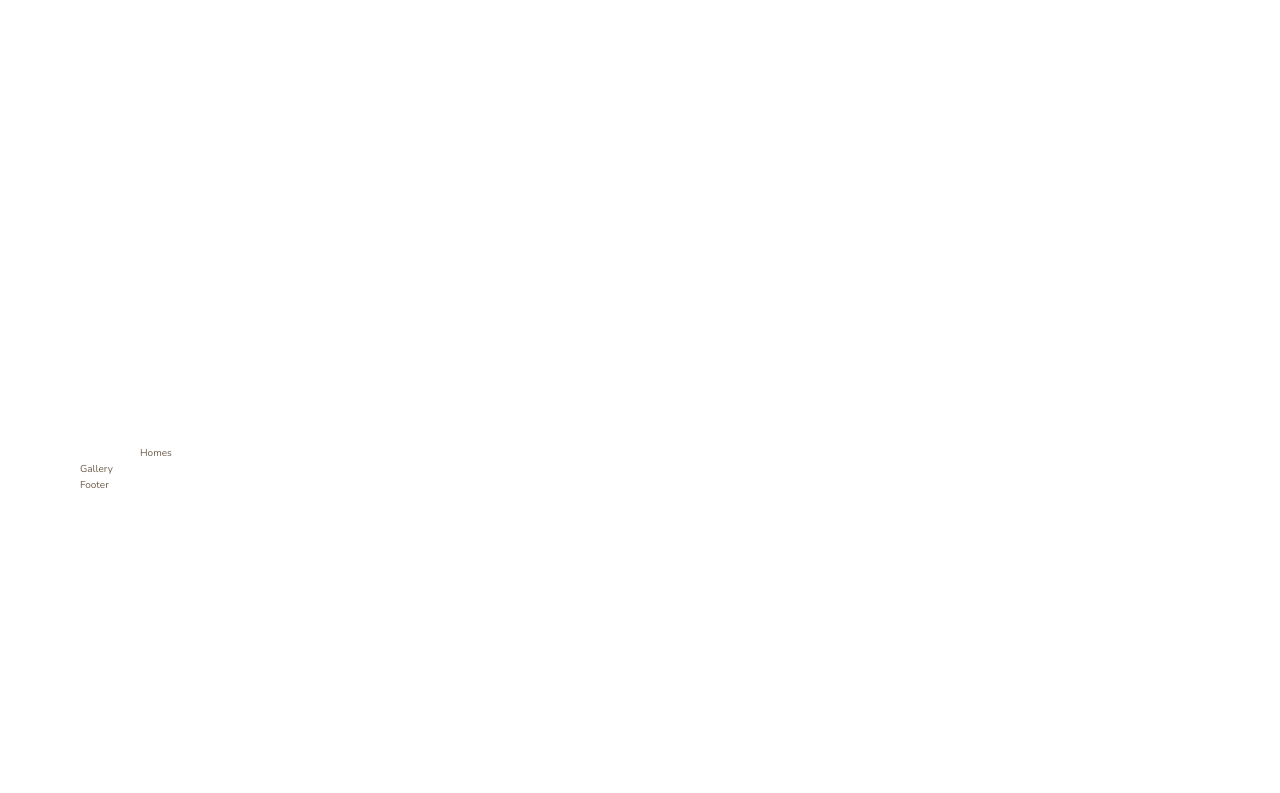
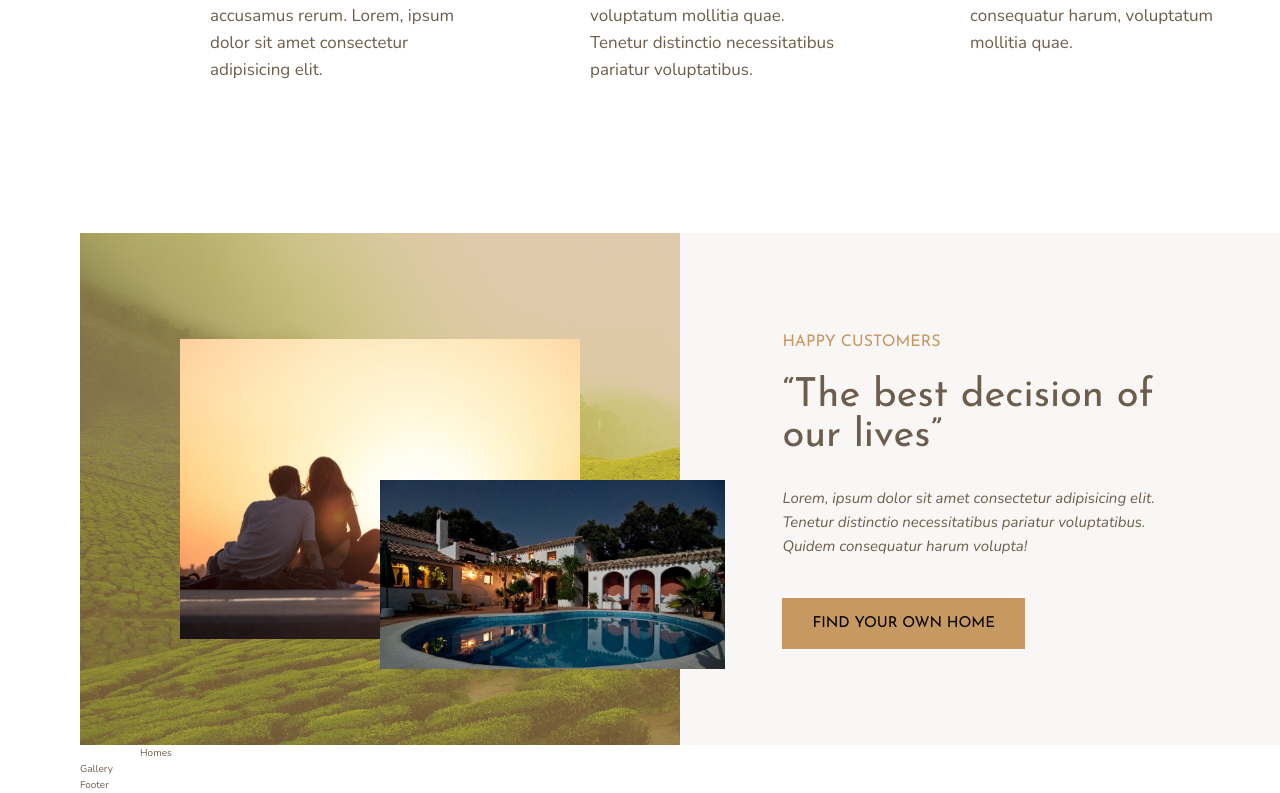
Before and after one commit to mohammadmaninang94/nexter, a React (Create React App) app: page / in a window 1280 px wide. Shown: the part 1075-1868 px from the top of the page. Before the commit the page ends 1568 px from the top, so only its background shows below. Built offline with nearby package versions, Linux system fonts and the light colour scheme.

Commit message:
added story-pictures and story-content component and combined style  with CSS Grid and Flexbox

```diff
--- a/src/components/section-features/section-features.styles.scss
+++ b/src/components/section-features/section-features.styles.scss
@@ -1,5 +1,6 @@
 .features {
   grid-column: center-start / center-end;
+  margin: 15rem 0;
 
   display: grid;
   grid-template-columns: repeat(auto-fit, minmax(25rem, 1fr));
--- a/src/components/story-content/story-content.component.jsx
+++ b/src/components/story-content/story-content.component.jsx
@@ -1,7 +1,12 @@
 import './story-content.styles.scss';
 
 const StoryContent = () => (
-    <div className='story__content'>Story Content</div>
+    <div className='story__content'>
+        <h3 className='heading-3 mb-sm'>Happy Customers</h3>
+        <h2 className='heading-2 mb-md'>&ldquo;The best decision of our lives&rdquo;</h2>
+        <p className='story__text'>Lorem, ipsum dolor sit amet consectetur adipisicing elit. Tenetur distinctio necessitatibus pariatur voluptatibus. Quidem consequatur harum volupta!</p>
+        <button type='button' className='btn'>find your own home</button>
+    </div>
 );
 
 export default StoryContent;
--- a/src/components/story-content/story-content.styles.scss
+++ b/src/components/story-content/story-content.styles.scss
@@ -1,5 +1,19 @@
 .story {
     &__content{
         grid-column: col-start 5 / full-end;
+        background-color: var(--color-grey-light-1);
+
+        padding: 6rem 8vw;
+        display: flex;
+        flex-direction: column;
+        justify-content: center;
+        align-items: flex-start;
+    }
+
+    &__text{
+        font-size: 1.5rem;
+        font-weight: 300;
+        font-style: italic;
+        margin-bottom: 4rem;
     }
 }
--- a/src/components/story-pictures/story-pictures.component.jsx
+++ b/src/components/story-pictures/story-pictures.component.jsx
@@ -1,7 +1,10 @@
 import './story-pictures.styles.scss';
 
 const StoryPictures = () => (
-    <div className='story__pictures'>Story Pictures</div>
+    <div className='story__pictures'>
+        <img src="img/story-1.jpeg" alt="Couple with new house" class="story__img--1" />
+        <img src="img/story-2.jpeg" alt="New house" class="story__img--2" />
+    </div>
 );
 
 export default StoryPictures;
--- a/src/components/story-pictures/story-pictures.styles.scss
+++ b/src/components/story-pictures/story-pictures.styles.scss
@@ -1,5 +1,32 @@
 .story {
-    &__pictures{
-        grid-column: full-start / col-end 4;
+  &__pictures {
+    grid-column: full-start / col-end 4;
+    background-image: linear-gradient(
+        rgba(var(--color-primary-rgb), 0.5),
+        rgba(var(--color-primary-rgb), 0.5)
+      ),
+      url(../../img/back.jpg);
+      background-size: cover;
+
+    display: grid;
+    grid-template-columns: repeat(6, 1fr);
+    grid-template-rows: repeat(6, 1fr);
+    align-items: center;
+    // justify-items: center;
+  }
+
+  &__img {
+    &--1 {
+      width: 100%;
+      grid-row: 2/6;
+      grid-column: 2/6;
     }
+
+    &--2 {
+      width: 115%;
+      grid-row: 4/ 6;
+      grid-column: 4/ 7;
+      z-index: 20;
+    }
+  }
 }
--- /dev/null
+++ b/src/sass/_button.scss
@@ -0,0 +1,15 @@
+.btn {
+  border: none;
+  border-radius: none;
+  font-family: var(--font-display);
+  font-size: 1.5rem;
+  text-transform: uppercase;
+  padding: 1.8rem 3rem;
+  background-color: var(--color-primary);
+  cursor: pointer;
+  transition: all .2s;
+
+  &:hover{
+    background-color: var(--color-primary-dark);
+  }
+}
--- a/src/sass/_typography.scss
+++ b/src/sass/_typography.scss
@@ -1,6 +1,26 @@
 %heading {
   font-family: var(--font-display);
   font-weight: 400;
+}
+
+.heading-2 {
+  @extend %heading;
+  font-size: 4rem;
+  line-height: 1;
+
+  &--light {
+    color: var(--color-grey-light-1);
+  }
+  &--dark {
+    color: var(--color-grey-dark-1);
+  }
+}
+
+.heading-3 {
+  @extend %heading;
+  font-size: 1.6rem;
+  color: var(--color-primary);
+  text-transform: uppercase
 }
 
 .heading-4 {
--- /dev/null
+++ b/src/sass/_utility.scss
@@ -0,0 +1,15 @@
+.mb-sm {
+  margin-bottom: 2rem;
+}
+
+.mb-md {
+  margin-bottom: 3rem;
+}
+
+.mb-lg {
+  margin-bottom: 4rem;
+}
+
+.mb-hg {
+  margin-bottom: 8rem;
+}
--- a/src/sass/_variables.scss
+++ b/src/sass/_variables.scss
@@ -7,6 +7,7 @@
 :root {
   /* COLOR VARIABLES */
   --color-primary: #c69963;
+  --color-primary-rgb: 198, 153, 99;
   --color-primary-dark: #b28451;
 
   --color-secondary: #101d2c;
--- a/src/sass/main.scss
+++ b/src/sass/main.scss
@@ -2,3 +2,5 @@
 @import "typography";
 @import "base";
 @import "layout";
+@import "button";
+@import "utility";
```
Also changed, not shown: src/img/back.jpg (renamed from public/img/back.jpg), 1 other file (tests, documents, lock files or other folders).
